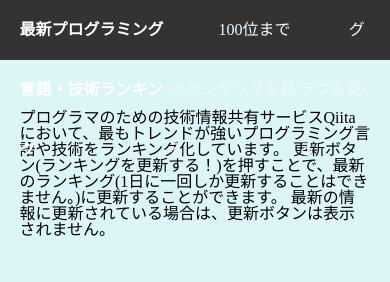
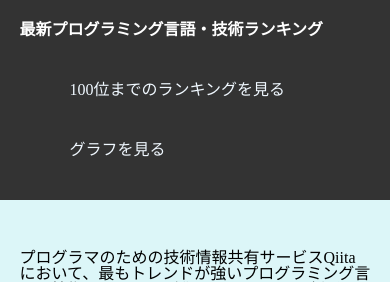
Before and after one commit to masato1230/qiita_app, a Django app: page / in a window 390 px wide. Shown: the top 282 px of the page. Run offline with Django 3.2, Linux system fonts and the light colour scheme; data that the repository does not hold is empty.

Commit message:
modify media css

```diff
--- a/qiita/static/css/base.css
+++ b/qiita/static/css/base.css
@@ -43,6 +43,10 @@ a {
   margin-left: 50px;
 }
 
+.header__height {
+  height: 60px;
+}
+
 
 /* footer */
 .footer {
@@ -56,3 +60,21 @@ a {
 .footer__name {
   color: white;
 }
+
+@media screen and (max-width: 850px){
+  /* header */
+  .header{
+    height: 200px;
+  }
+  .header__inner {
+    display: block;
+  }
+  .header__links {
+    display: block;
+  }
+  .header__height {
+    height: 200px;
+  }
+
+  /*  */
+}
--- a/qiita/static/css/home.css
+++ b/qiita/static/css/home.css
@@ -61,3 +61,21 @@
   margin-bottom: 20px;
   font-size: 50px;
 }
+
+@media screen and (max-width: 850px) {
+  .top__card {
+    height: 50px;
+    padding: 5px;
+    margin: 8px;
+  }
+  .top__card-title {
+    font-size: 16px;
+    margin-bottom: 10px;
+  }
+  .top__card-number {
+    font-size: 8px;
+  }
+  .top__img {
+    height: 40px;
+  }
+}
--- a/qiita_app/templates/qiita_app/longer.html
+++ b/qiita_app/templates/qiita_app/longer.html
@@ -16,7 +16,7 @@
     </p>
     <p class="top__updated-date">最終更新日時(UTC)：  {{ updated_date }}</p>
     <br>
-    <p>集計するタグ数は、最新の記事から30000タグ程です。</p>
+    <p>集計するタグ数は、最新の記事から10000タグ程です。</p>
     {% if need_update %}
       <a class="top__update-button" href="{% url 'longerUpdate' %}">ランキングを更新する！(3分)</a>
     {% endif %}
--- a/qiita_app/views.py
+++ b/qiita_app/views.py
@@ -97,11 +97,11 @@ def longer(request):
 
 # ランキングを更新するためのアクション
 def longerUpdate(request):
-  PER_PAGE = "100"
+  PER_PAGE = "30"
   tag_list = []
   ACCESS_TOKEN = "Bearer f339bc4f73e81b17c450325c0d52c44db52f160a"
 
-  for page in range(1, 100):
+  for page in range(1, 20):
     page = str(page)
     url = "https://qiita.com/api/v2/items?page=" + page + "&per_page=" + PER_PAGE
     res = requests.get(url, headers={"Authorization": ACCESS_TOKEN}).json()
--- a/templates/base.html
+++ b/templates/base.html
@@ -26,7 +26,7 @@
       </nav>
     </div>
   </header>
-  <div class="header__height" style="height: 60px;"></div>
+  <div class="header__height"></div>
 
 
   {% block content %}
```
